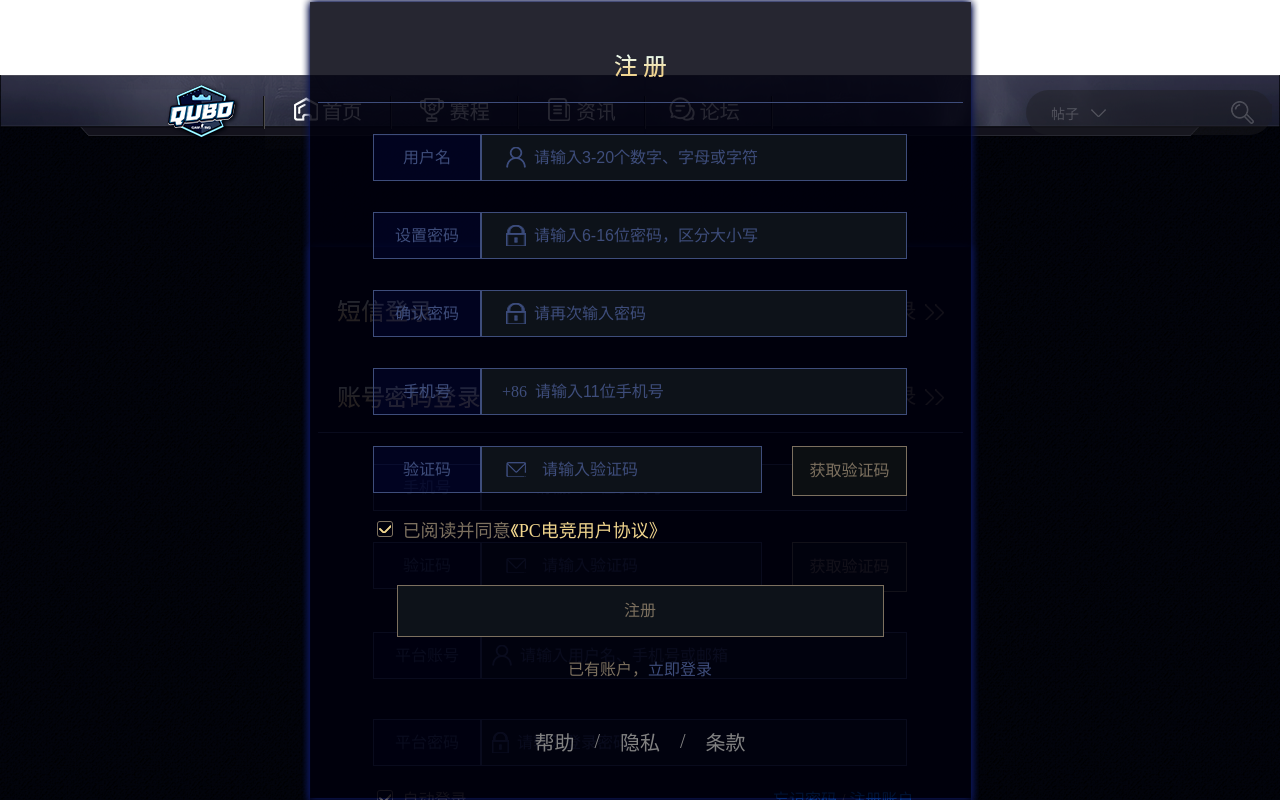
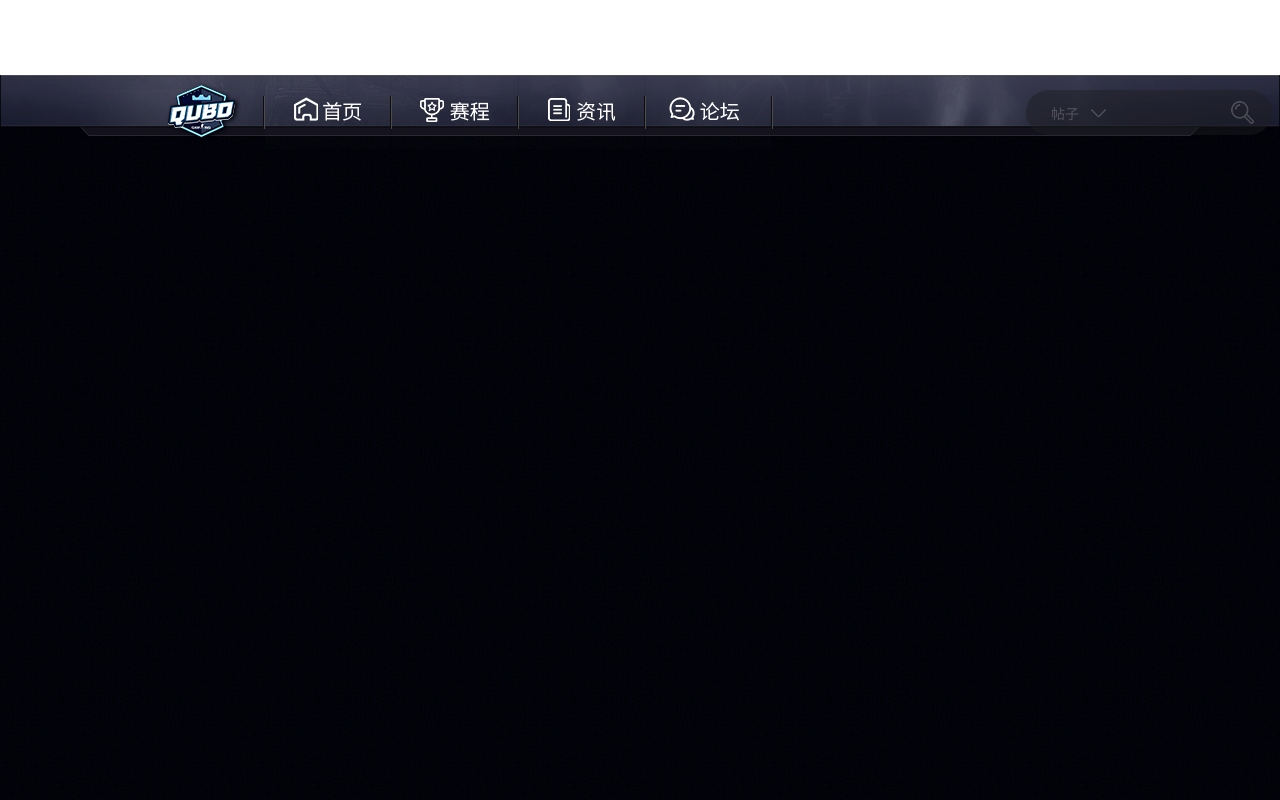
Before and after one commit to Kai-Tong/dianjing, a Vue app: page /front/header in a window 1280 px wide. Built offline with nearby package versions, Linux system fonts and the light colour scheme; what vue-meta-info would draw is missing.

Commit message:
修改登录注册

```diff
--- a/index.html
+++ b/index.html
@@ -312,8 +312,8 @@
   }
 
   function showregistered() {
-      $('.registered').show();
-      $('.login').hide();
+      $('#registered').show();
+      $('#login').hide();
   }
 
   function changezllogin() {
--- a/src/components/header/header.vue
+++ b/src/components/header/header.vue
@@ -85,7 +85,7 @@
       </div>
     </div>
     <!-- 登录 -->
-    <div id="login" >
+    <div id="login" style="display:none">
       <div class="login">
         <div class="login_header cl">
           <div class="dxlogin left"></div>
@@ -94,7 +94,7 @@
             <div class="zhlogin_icon"></div>
           </div>
         </div>
-        <div class="login_header1 cl">
+        <div class="login_header1 cl" style="display:none">
           <div class="dxlogin1 left"></div>
           <div class="zhlogin right" onclick="changedxlogin()">
             <div>短信登录</div>
@@ -134,7 +134,7 @@
             </div>
           </div>
         </div>
-        <div class="zhInputDiv">
+        <div class="zhInputDiv" style="display:none">
           <div class="iphonenum">
             <div class="left iphonenum_label">平台账号</div>
             <div class="left iphonenum_input1">
@@ -180,7 +180,7 @@
     </div>
 
     <!-- 注册 -->
-    <div id="registered">
+    <div id="registered" style="display:none">
       <div class="registered">
         <div class="registered_header cl">
           <div>
```
